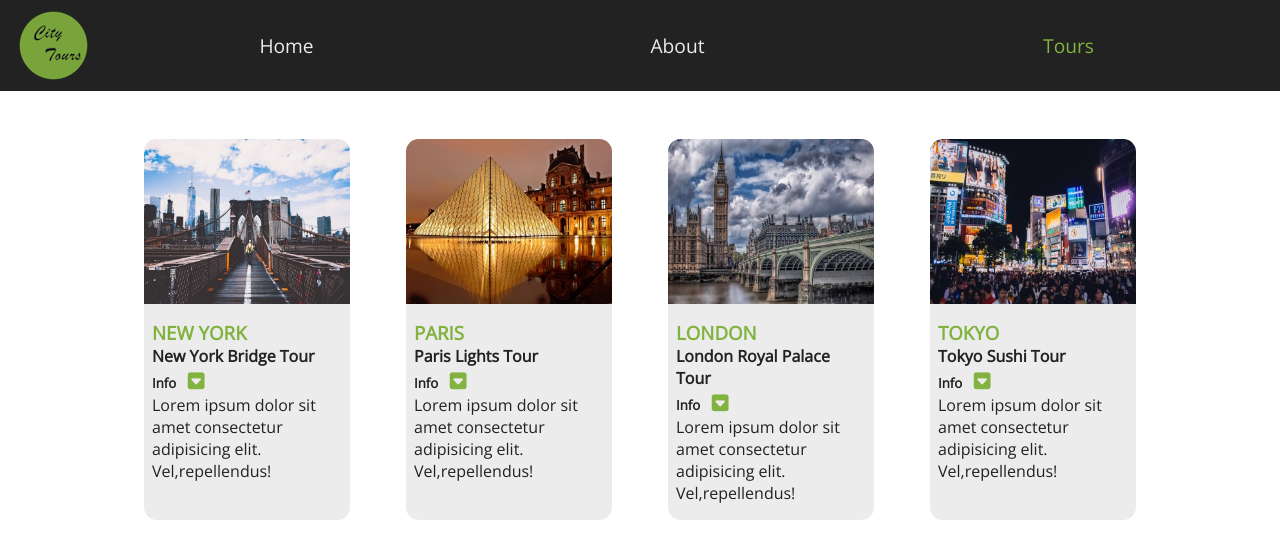
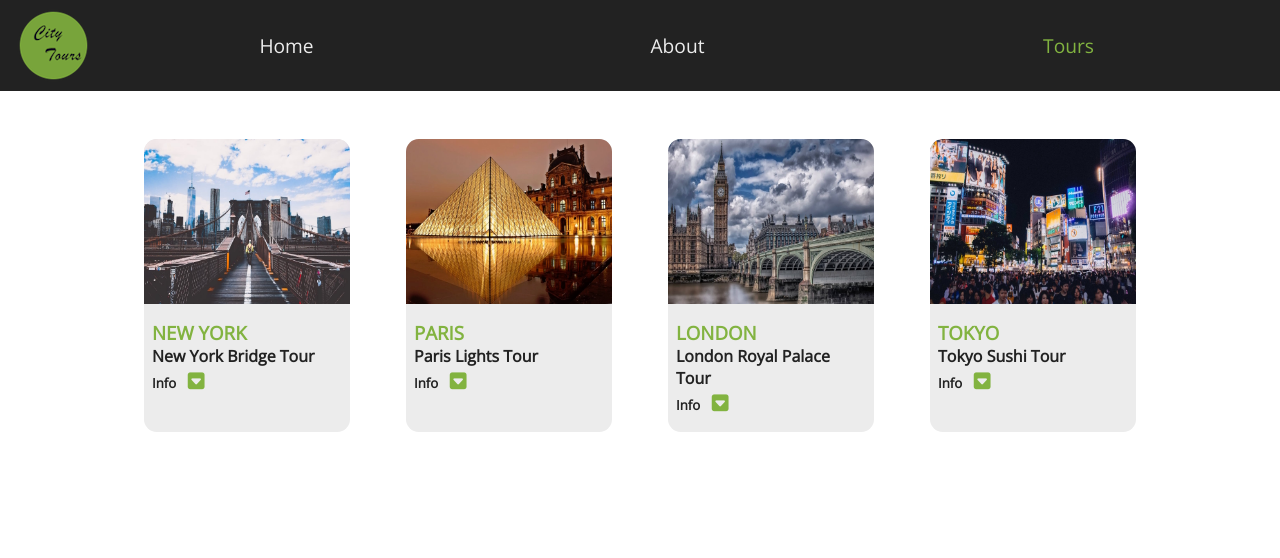
Before and after one commit to onitwin/citytours, a React (Create React App) app: page / in a window 1280 px wide. Shown: the top 558 px of the page. Built offline with nearby package versions, Linux system fonts and the light colour scheme.

Commit message:
completed tutorial

```diff
--- a/src/components/Tour/Tour.js
+++ b/src/components/Tour/Tour.js
@@ -3,25 +3,36 @@ import  "./Tour.scss"
 
 
 class Tour extends Component{
+  state={
+    showInfo:false
+  }
+
+  handleInfo=()=>{
+    this.setState({
+    showInfo:!this.state.showInfo})
+
+  }
 
 
   render(){
-    const {city,img,name,info}=this.props.tour
+    const {id, city,img,name,info}=this.props.tour
+    const {removeTour}=this.props;
     return(
         <article className="tour">
         <div className="img-container">
         <img src={img}/>
-        <span className="close-button"><i className="fas fa-window-close"/></span>
+        <span className="close-button" onClick={()=>{removeTour(id)}}><i className="fas fa-window-close"/></span>
         </div>
         <div className="tour-info">
         <h3>{city}</h3>
         <h4>{name}</h4>
         <h5>info{" "}
-        <span>
+        <span onClick={this.handleInfo}>
         <i className="fas fa-caret-square-down"/>
         </span>
         </h5>
-        <p>{info}</p>
+        {this.state.showInfo && <p>{info}</p>}
+
 
         </div>
 
--- a/src/components/TourList/index.js
+++ b/src/components/TourList/index.js
@@ -8,13 +8,19 @@ class TourList extends Component{
     tours:tourData
   }
 
+  removeTour=id=>{
+    const {tours}=this.state
+    const sortedTours=tours.filter(tour =>tour.id !==id)
+    this.setState({tours:sortedTours})
+  }
+
   render(){
     const {tours}=this.state;
     return(
       <section className="tourlist">
       {tours.map((tour)=>{
         return(
-          <Tour key={tour.id} tour={tour}/>
+          <Tour key={tour.id} tour={tour} removeTour={this.removeTour}/>
         )
       })}
 
```
